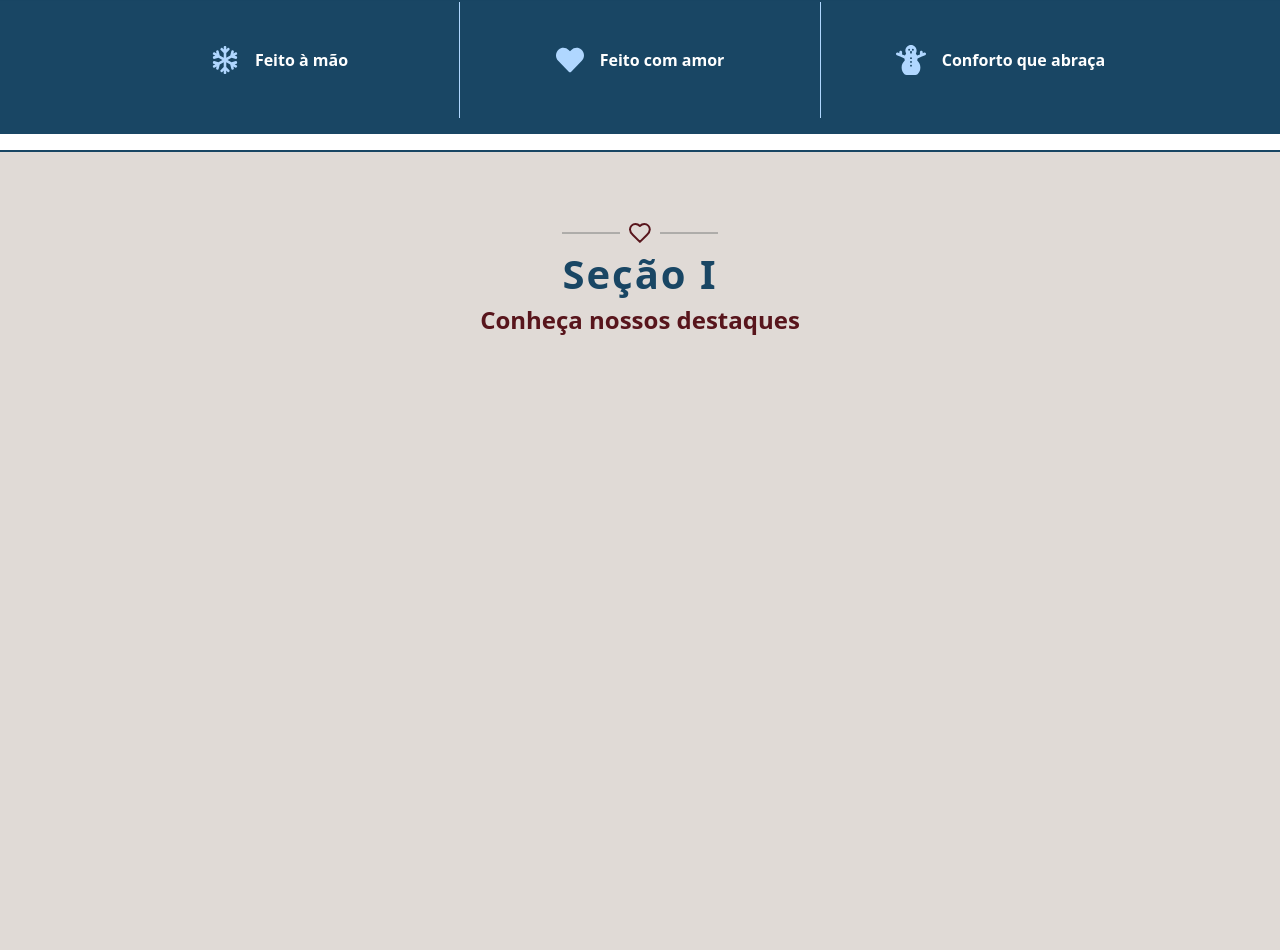
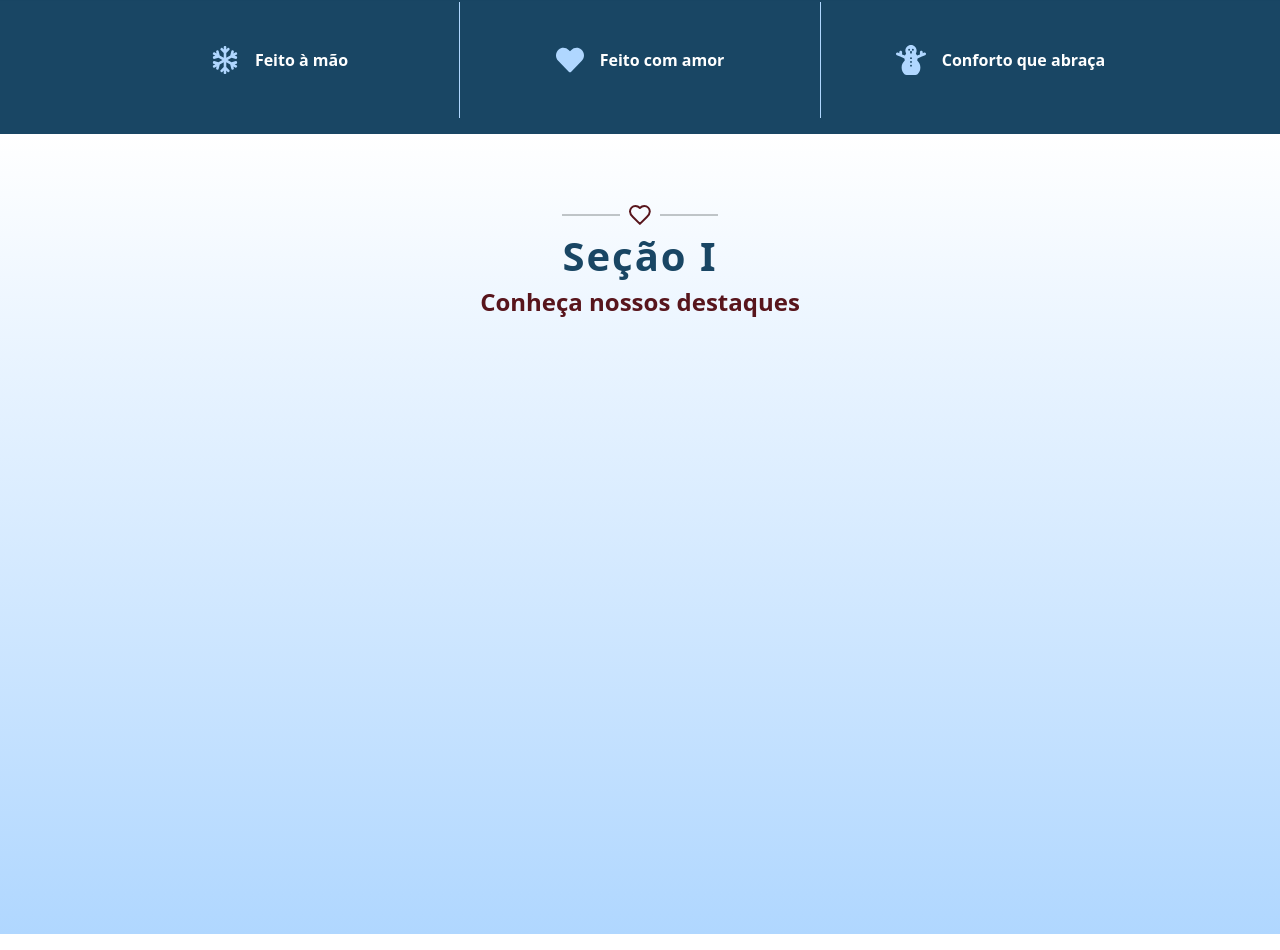
Before and after one commit to adceduardo/happy-winter, a React (Vite) app in the folder happy-winter/: page / in a window 1280 px wide. Shown: the part 666-1616 px from the top of the page. Built offline with nearby package versions, Linux system fonts and the light colour scheme.

Commit message:
[style] product section improvements

```diff
--- a/happy-winter/src/components/ProductSection/ProductSection.css
+++ b/happy-winter/src/components/ProductSection/ProductSection.css
@@ -1,14 +1,12 @@
 .product-section {
   height: 100vh;
   width: 100%;
-  background: var(--color-sand);
   padding: var(--padding-lg);
   padding-top: 64px;
   display: flex;
   flex-direction: column;
   align-items: center;
-  border-top: 2px solid var(--color-primary);
-  margin-top: 16px;
+  background: linear-gradient(0deg, var(--color-light), #fff);
 
   .header {
     display: flex;
```
